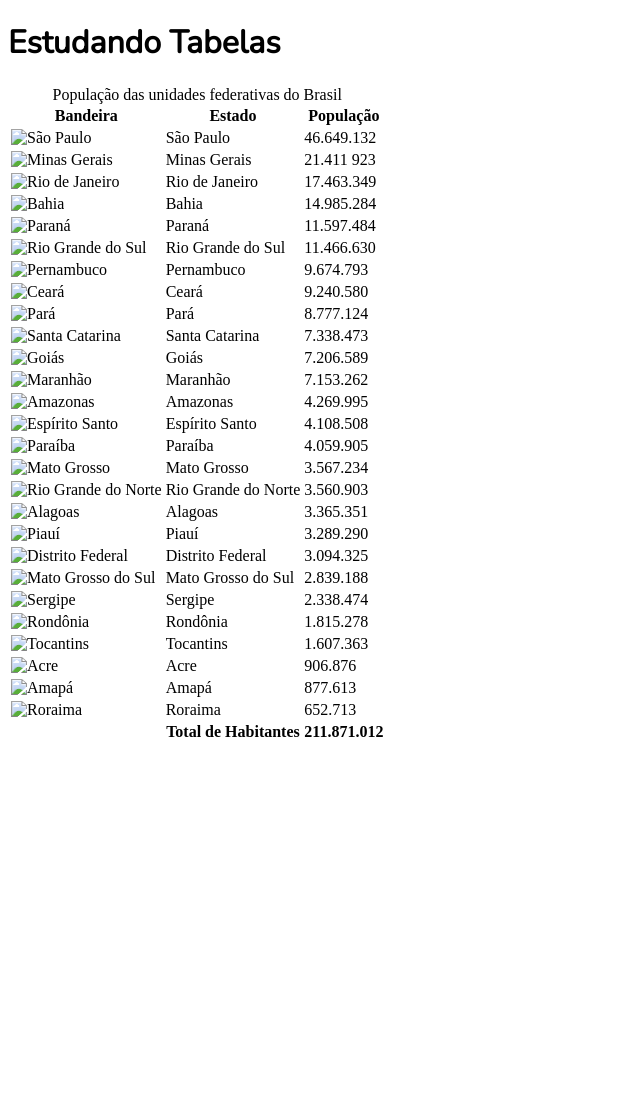
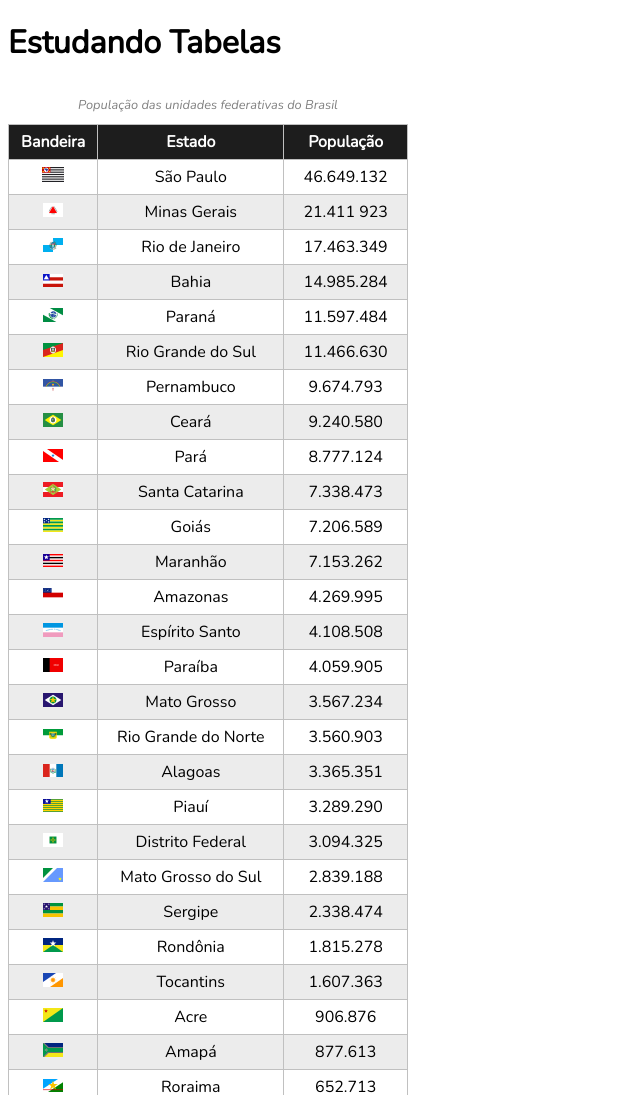
Before and after one commit to rangelfn/tabela-populacao-brasil, a plain HTML site: page index.html in a window 1280 px wide. Shown: the top 1095 px of the page, without its empty margins (0-640 px from the left). Before the commit the page ends 800 px from the top, so only its background shows below. Drawn offline with nearby package versions, Linux system fonts and the light colour scheme; files that its build step writes are made by us from their sources.

Commit message:
inicial commit

```diff
--- a/css/style.css
+++ b/css/style.css
@@ -17,3 +17,44 @@
 h1 {
     font-family: var(--font03);
 }
+
+tbody > tr:nth-child(2n) {
+    background-color: rgb(236, 236, 236);
+}
+
+table {
+    width: 400px;
+    border: 1px solid rgb(129, 129, 129);
+    border-collapse: collapse;
+    position: relative;
+}
+
+thead > tr > th {
+    position: sticky;
+    top: -1px;
+}
+
+caption{
+    font-size: 0.8em;
+    padding: 10px;
+    font-family: var(--font03);
+    color: gray;
+    font-style: italic;
+}
+
+th, td, tr {
+    border: 1px solid rgb(192, 192, 192);
+    padding: 6px;
+    text-align: center;
+    font-family: var(--font03);
+
+}
+th {
+    background-color: rgb(29, 29, 29);
+    color: white;
+}
+
+tfoot {
+    background-color: black;
+    color: white;
+}
--- a/index.html
+++ b/index.html
@@ -5,7 +5,7 @@
     <meta http-equiv="X-UA-Compatible" content="IE=edge">
     <meta name="viewport" content="width=device-width, initial-scale=1.0">
     <title>Minha primeira Tabela</title>
-    <link rel="stylesheet" href="../style.css">
+    <link rel="stylesheet" href="css/style.css">
     <link rel="preconnect" href="https://fonts.googleapis.com">
 </head>
 <body>
@@ -22,137 +22,137 @@
             </thead>
             <tbody>
                 <tr>
-                    <td><img src="../tabelas/bandeiras/Bandeira_de_Sao_Paulo.png" alt="São Paulo"></td>
+                    <td><img src="./bandeiras/Bandeira_de_Sao_Paulo.png" alt="São Paulo"></td>
                     <td>São Paulo</td>
                     <td>46.649.132</td>
                 </tr>
                 <tr>
-                    <td><img src="../tabelas/bandeiras/Bandeira_de_Minas_Gerais.png" alt="Minas Gerais"></td>
+                    <td><img src="./bandeiras/Bandeira_de_Minas_Gerais.png" alt="Minas Gerais"></td>
                     <td>Minas Gerais</td>
                     <td>21.411 923</td>
                 </tr>
                 <tr>
-                    <td><img src="../tabelas/bandeiras/Bandeira_do_Rio_de_Janeiro.png" alt="Rio de Janeiro"></td>
+                    <td><img src="./bandeiras/Bandeira_do_Rio_de_Janeiro.png" alt="Rio de Janeiro"></td>
                     <td>Rio de Janeiro</td>
                     <td>17.463.349</td>
                 </tr>
                 <tr>
-                    <td><img src="../tabelas/bandeiras/Bandeira_da_Bahia.png" alt="Bahia"></td>
+                    <td><img src="./bandeiras/Bandeira_da_Bahia.png" alt="Bahia"></td>
                     <td>Bahia</td>
                     <td>14.985.284</td>
                 </tr>
                 <tr>
-                    <td><img src="../tabelas/bandeiras/Bandeira_do_Parana.png" alt="Paraná"></td>
+                    <td><img src="./bandeiras/Bandeira_do_Parana.png" alt="Paraná"></td>
                     <td>Paraná</td>
                     <td>11.597.484</td>
                 </tr>
                 <tr>
-                    <td><img src="../tabelas/bandeiras/Bandeira_do_Rio_Grande_do_Sul.png" alt="Rio Grande do Sul"></td>
+                    <td><img src="./bandeiras/Bandeira_do_Rio_Grande_do_Sul.png" alt="Rio Grande do Sul"></td>
                     <td>Rio Grande do Sul</td>
                     <td>11.466.630	</td>
                 </tr>
                 <tr>
-                    <td><img src="../tabelas/bandeiras/Bandeira_de_Pernambuco.png" alt="Pernambuco"></td>
+                    <td><img src="./bandeiras/Bandeira_de_Pernambuco.png" alt="Pernambuco"></td>
                     <td>Pernambuco</td>
                     <td>9.674.793</td>
                 </tr>
                 <tr>
-                    <td><img src="../tabelas/bandeiras/Bandeira_do_Ceara.png" alt="Ceará"></td>
+                    <td><img src="./bandeiras/Bandeira_do_Ceara.png" alt="Ceará"></td>
                     <td>Ceará</td>
                     <td>9.240.580</td>
                 </tr>
                 <tr>
-                    <td><img src="../tabelas/bandeiras/Bandeira_do_Para.png" alt="Pará"></td>
+                    <td><img src="./bandeiras/Bandeira_do_Para.png" alt="Pará"></td>
                     <td>Pará</td>
                     <td>8.777.124</td>
                 </tr>
                 <tr>
-                    <td><img src="../tabelas/bandeiras/Bandeira_de_Santa_Catarina.png" alt="Santa Catarina"></td>
+                    <td><img src="./bandeiras/Bandeira_de_Santa_Catarina.png" alt="Santa Catarina"></td>
                     <td>Santa Catarina</td>
                     <td>7.338.473</td>
                 </tr>
                 <tr>
-                    <td><img src="../tabelas/bandeiras/Bandeira_do_Goias.png" alt="Goiás"></td>
+                    <td><img src="./bandeiras/Bandeira_do_Goias.png" alt="Goiás"></td>
                     <td>Goiás</td>
                     <td>7.206.589</td>
                 </tr>
                 <tr>
-                    <td><img src="../tabelas/bandeiras/Bandeira_do_Maranhao.png" alt="Maranhão"></td>
+                    <td><img src="./bandeiras/Bandeira_do_Maranhao.png" alt="Maranhão"></td>
                     <td>Maranhão</td>
                     <td>7.153.262</td>
                 </tr>
                 <tr>
-                    <td><img src="../tabelas/bandeiras/Bandeira_do_Amazonas.png" alt="Amazonas"></td>
+                    <td><img src="./bandeiras/Bandeira_do_Amazonas.png" alt="Amazonas"></td>
                     <td>Amazonas</td>
                     <td>4.269.995</td>
                 </tr>
                 <tr>
-                    <td><img src="../tabelas/bandeiras/Bandeira_do_Espirito_Santo.png" alt="Espírito Santo"></td>
+                    <td><img src="./bandeiras/Bandeira_do_Espirito_Santo.png" alt="Espírito Santo"></td>
                     <td>Espírito Santo</td>
                     <td>4.108.508</td>
                 </tr>
                 <tr>
-                    <td><img src="../tabelas/bandeiras/Bandeira_da_Paraíba.png" alt="Paraíba"></td>
+                    <td><img src="./bandeiras/Bandeira_da_Paraíba.png" alt="Paraíba"></td>
                     <td>Paraíba</td>
                     <td>4.059.905</td>
                 </tr>
                 <tr>
-                    <td><img src="../tabelas/bandeiras/Bandeira_de_Mato_Grosso.png" alt="Mato Grosso"></td>
+                    <td><img src="./bandeiras/Bandeira_de_Mato_Grosso.png" alt="Mato Grosso"></td>
                     <td>Mato Grosso</td>
                     <td>3.567.234</td>
                 </tr>
                 <tr>
-                    <td><img src="../tabelas/bandeiras/Bandeira_do_Rio_Grande_do_Norte.png" alt="Rio Grande do Norte"></td>
+                    <td><img src="./bandeiras/Bandeira_do_Rio_Grande_do_Norte.png" alt="Rio Grande do Norte"></td>
                     <td>Rio Grande do Norte</td>
                     <td>3.560.903</td>
                 </tr>
                 <tr>
-                    <td><img src="../tabelas/bandeiras/Bandeira_de_Alagoas.png" alt="Alagoas"></td>
+                    <td><img src="./bandeiras/Bandeira_de_Alagoas.png" alt="Alagoas"></td>
                     <td>Alagoas</td>
                     <td>3.365.351</td>
                 </tr>
                 <tr>
-                    <td><img src="../tabelas/bandeiras/Bandeira_do_Piaui.png" alt="Piauí"></td>
+                    <td><img src="./bandeiras/Bandeira_do_Piaui.png" alt="Piauí"></td>
                     <td>Piauí</td>
                     <td>3.289.290</td>
                 </tr>
                 <tr>
-                    <td><img src="../tabelas/bandeiras/Bandeira_do_Distrito_Federal.png" alt="Distrito Federal"></td>
+                    <td><img src="./bandeiras/Bandeira_do_Distrito_Federal.png" alt="Distrito Federal"></td>
                     <td>Distrito Federal</td>
                     <td>3.094.325</td>
                 </tr>
                 <tr>
-                    <td><img src="../tabelas/bandeiras/Bandeira_de_Mato_Grosso_do_Sul.png" alt="Mato Grosso do Sul"></td>
+                    <td><img src="./bandeiras/Bandeira_de_Mato_Grosso_do_Sul.png" alt="Mato Grosso do Sul"></td>
                     <td>Mato Grosso do Sul</td>
                     <td>2.839.188</td>
                 </tr>
                 <tr>
-                    <td><img src="../tabelas/bandeiras/Bandeira_de_Sergipe.png" alt="Sergipe"></td>
+                    <td><img src="./bandeiras/Bandeira_de_Sergipe.png" alt="Sergipe"></td>
                     <td>Sergipe</td>
                     <td>2.338.474</td>
                 </tr>
                 <tr>
-                    <td><img src="../tabelas/bandeiras/Bandeira_de_Rondonia.png" alt="Rondônia"></td>
+                    <td><img src="./bandeiras/Bandeira_de_Rondonia.png" alt="Rondônia"></td>
                     <td>Rondônia</td>
                     <td>1.815.278</td>
                 </tr>
                 <tr>
-                    <td><img src="../tabelas/bandeiras/Bandeira_do_Tocantins.png" alt="Tocantins"></td>
+                    <td><img src="./bandeiras/Bandeira_do_Tocantins.png" alt="Tocantins"></td>
                     <td>Tocantins</td>
                     <td>1.607.363</td>
                 </tr>
                 <tr>
-                    <td><img src="../tabelas/bandeiras/Bandeira_do_Acre.png" alt="Acre"></td>
+                    <td><img src="./bandeiras/Bandeira_do_Acre.png" alt="Acre"></td>
                     <td>Acre</td>
                     <td>906.876</td>
                 </tr>
                 <tr>
-                    <td><img src="../tabelas/bandeiras/Bandeira_do_Amapa.png" alt="Amapá"></td>
+                    <td><img src="./bandeiras/Bandeira_do_Amapa.png" alt="Amapá"></td>
                     <td>Amapá</td>
                     <td>877.613</td>
                 </tr>
                 <tr>
-                    <td><img src="../tabelas/bandeiras/Bandeira_de_Roraima.png" alt="Roraima"></td>
+                    <td><img src="./bandeiras/Bandeira_de_Roraima.png" alt="Roraima"></td>
                     <td>Roraima</td>
                     <td>652.713</td>
                 </tr>
```
